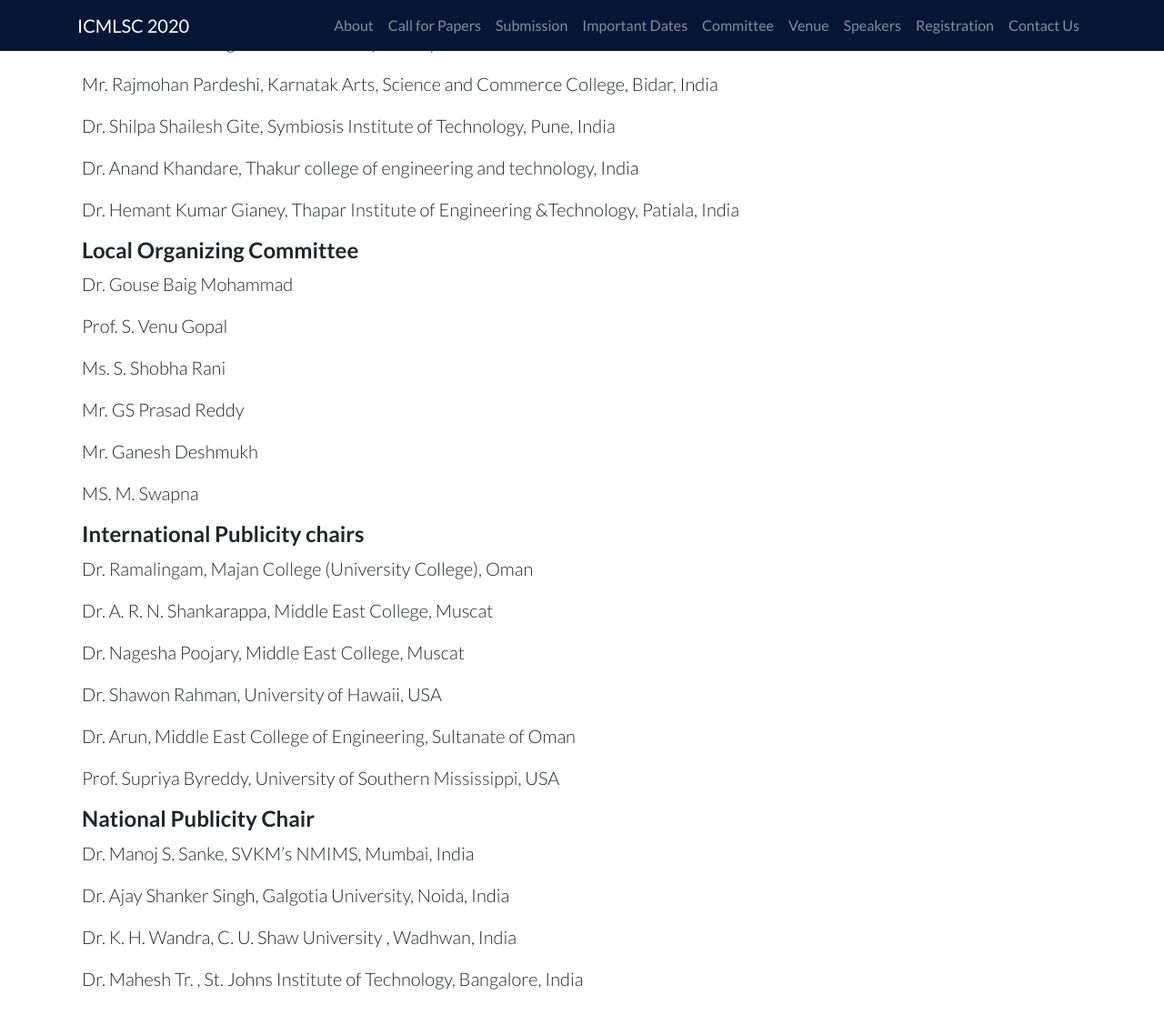
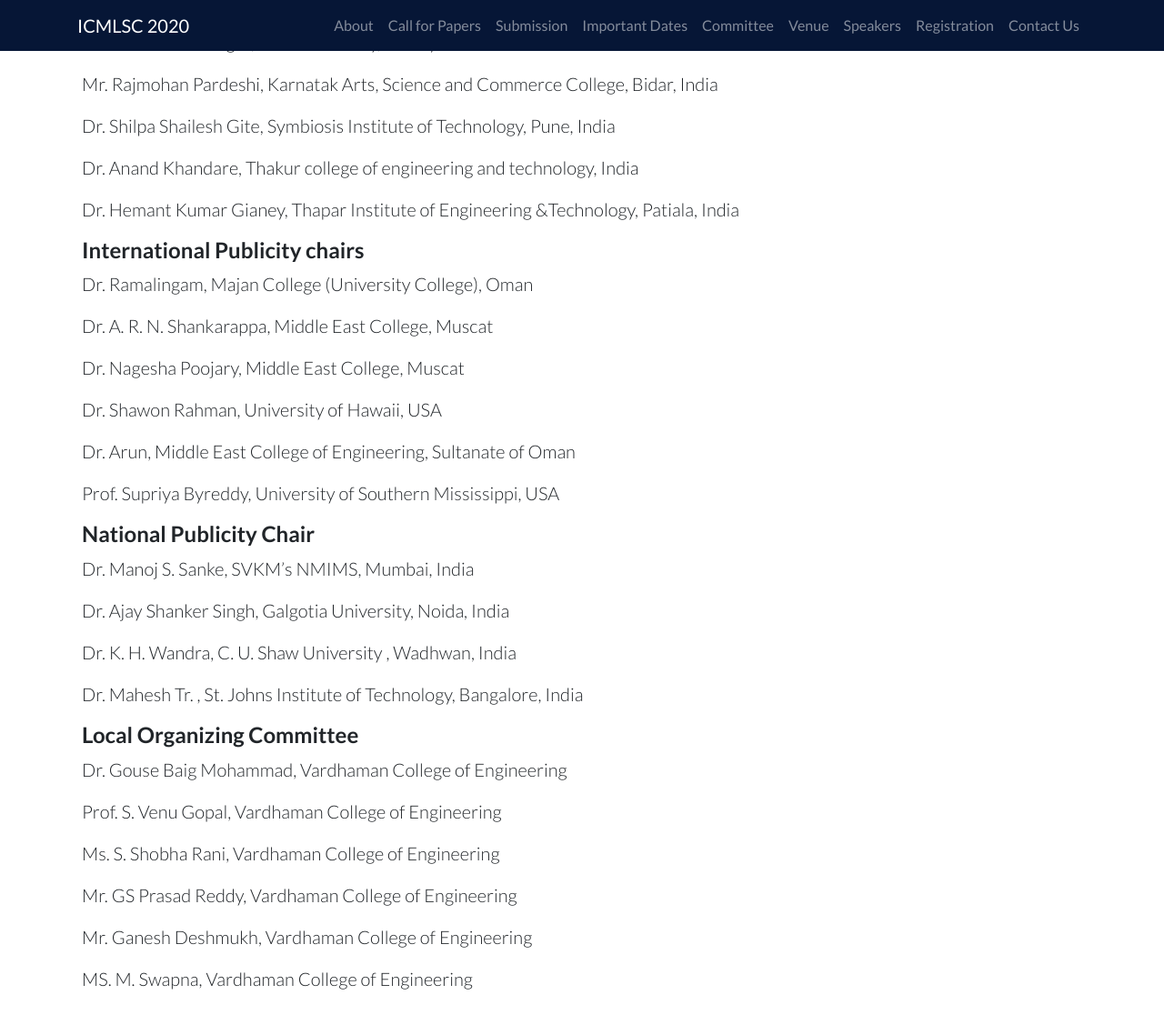
Before and after one commit to ieeevardhaman/icmlsc-website, a Jekyll site: the page built from pages/committee.md, in a window 1280 px wide and 1400 px high, scrolled down 4648 px, cut to the strip 0-1153 px from the top of the window. Shown: the top 1127 px of the strip at 91% size. Built offline with Jekyll 4.4.1, drawn with Linux system fonts in a browser that asks for light colours; our own code applies the rules of GitHub Pages for plain Markdown files.

Commit message:
Update committee.md

```diff
--- a/pages/committee.md
+++ b/pages/committee.md
@@ -222,3 +209,17 @@ Dr. Ajay Shanker Singh, Galgotia University, Noida, India
 Dr. K. H. Wandra, C. U. Shaw University , Wadhwan, India
 
 Dr. Mahesh Tr. , St. Johns Institute of Technology, Bangalore, India
+
+#### Local Organizing Committee
+
+Dr. Gouse Baig Mohammad, Vardhaman College of Engineering
+
+Prof. S. Venu Gopal, Vardhaman College of Engineering
+
+Ms. S. Shobha Rani, Vardhaman College of Engineering
+
+Mr. GS Prasad Reddy, Vardhaman College of Engineering
+
+Mr. Ganesh Deshmukh, Vardhaman College of Engineering
+
+MS. M. Swapna, Vardhaman College of Engineering
```
Also changed, not shown: other parts of pages/committee.md (+0 -13 lines).
